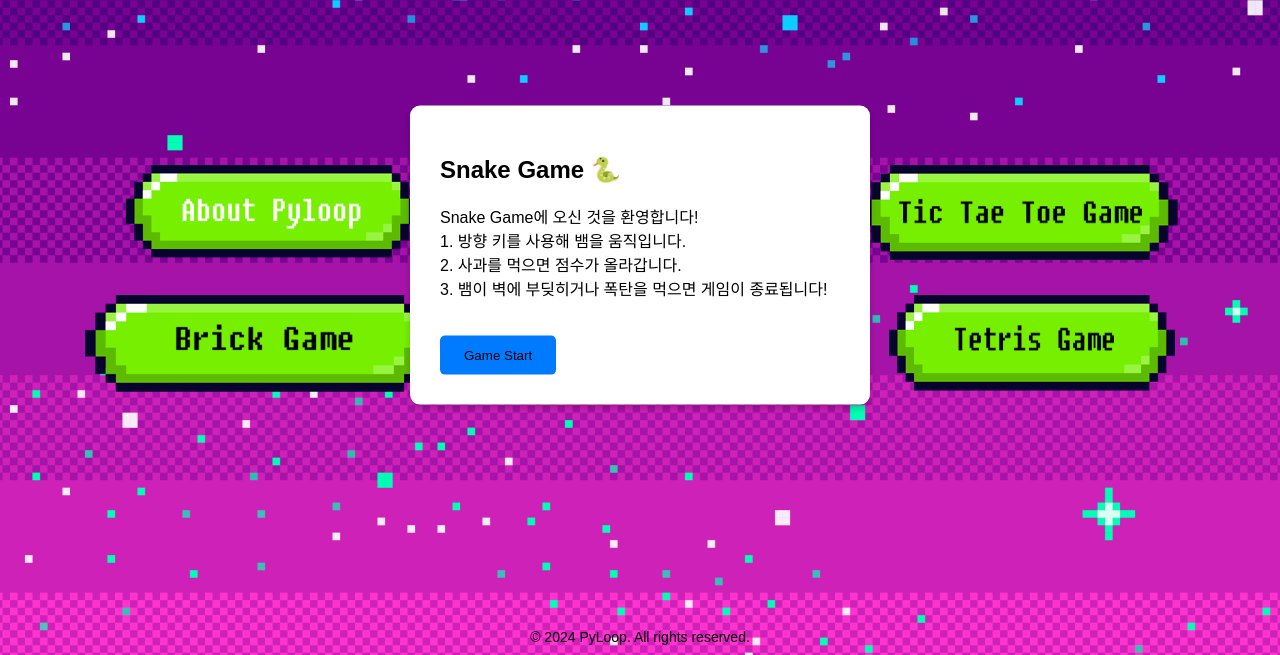
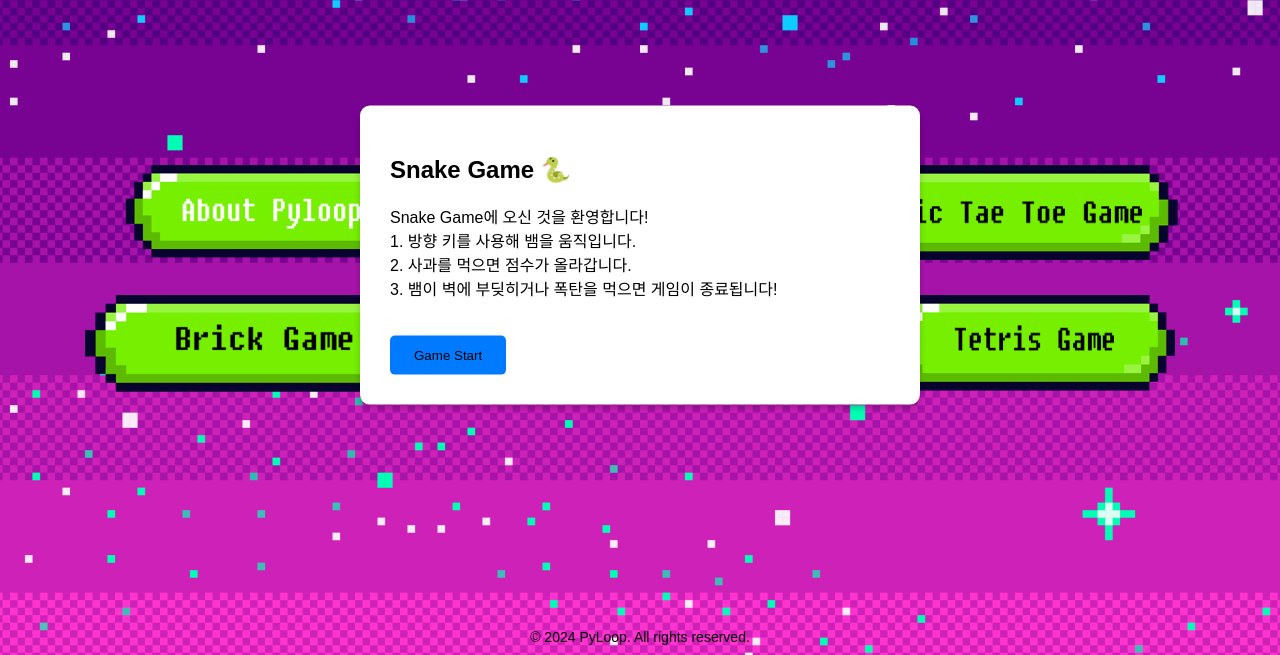
Before and after one commit to MiniGame-Bima/FE-fix, a plain HTML site: page game.html in a window 1280 px wide. Both pictures are taken after a click on the picture 640 px from the left and 360 px from the top of the page. Shown: the part 145-800 px from the top of the page. Drawn offline with Linux system fonts and the light colour scheme; a web font is replaced by a local one.

Commit message:
💄 팝업 css 수정

```diff
--- a/game.css
+++ b/game.css
@@ -58,7 +58,7 @@ body {
   top: 50%;
   left: 50%;
   transform: translate(-50%, -50%);
-  width: 400px; /* 팝업의 너비를 늘림 */
+  width: 500px; /* 팝업의 너비를 늘림 */
   background-color: white; /* 배경색을 흰색으로 설정 */
   color: black; /* 텍스트 색상을 검정으로 설정 */
   padding: 30px; /* 여유로운 여백 추가 */
```
